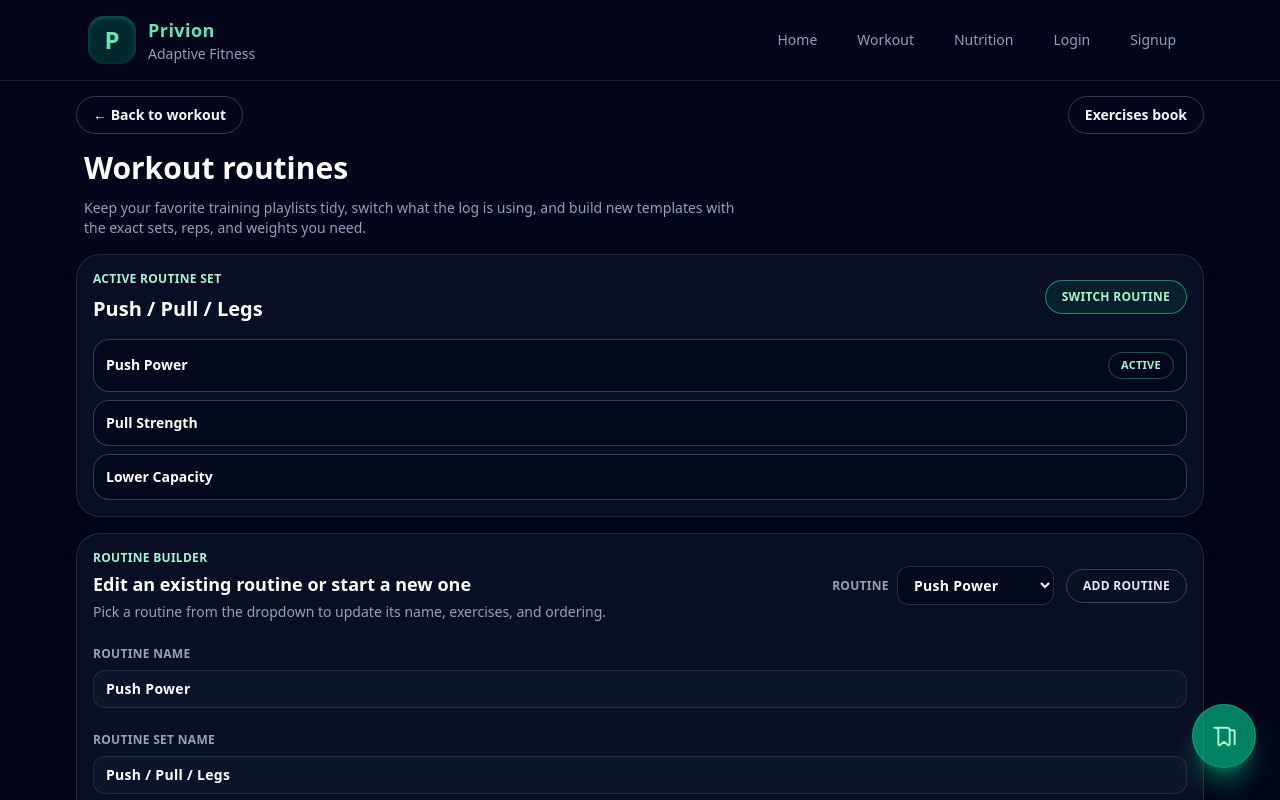
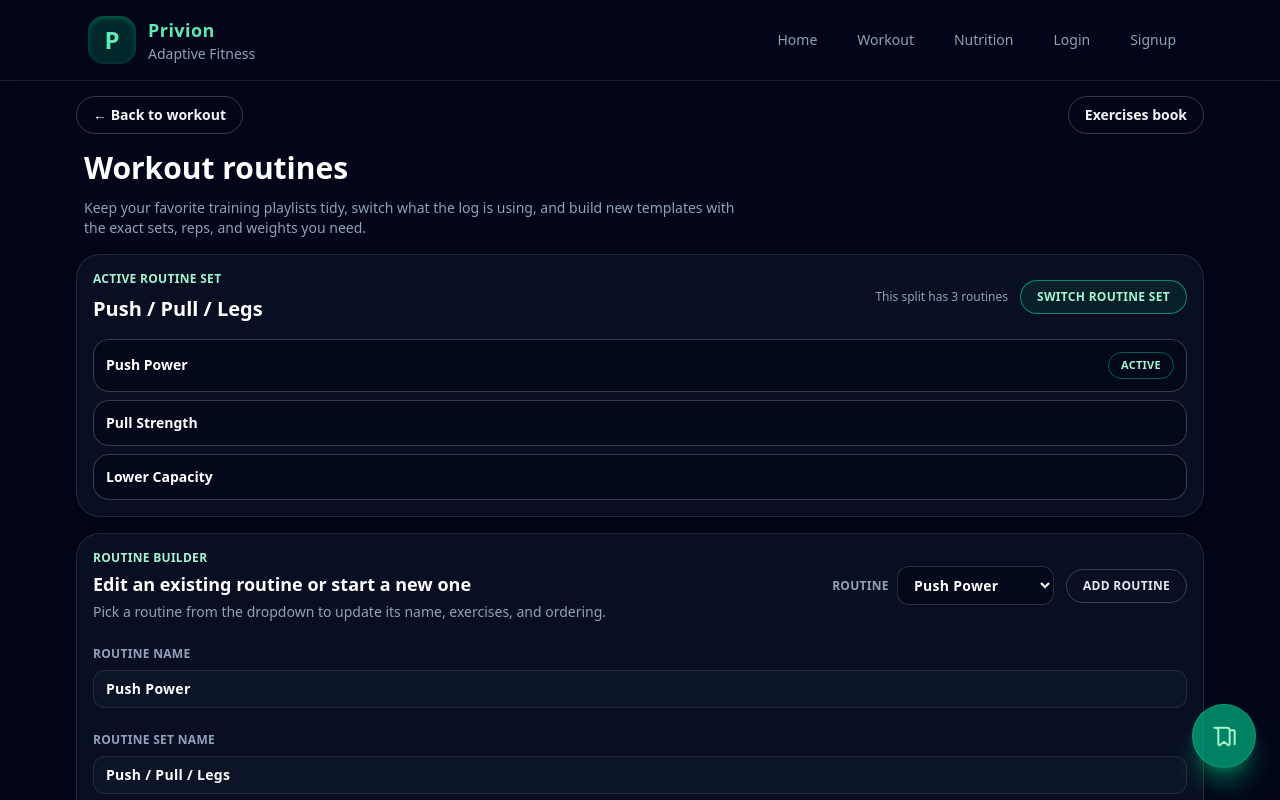
Before and after one commit to triek/privion, a Vue app: page /workout-routine in a window 1280 px wide. Shown: the top 800 px of the page. Built offline with nearby package versions, Linux system fonts and the light colour scheme.

Commit message:
update switch routine button to switch routine sets

```diff
--- a/src/views/WorkoutRoutineView.vue
+++ b/src/views/WorkoutRoutineView.vue
@@ -20,28 +20,42 @@
     <header class="space-y-3 mx-2">
       <h1 class="text-3xl font-bold text-white">Workout routines</h1>
       <p class="max-w-2xl text-sm text-slate-400">
-        Keep your favorite training playlists tidy, switch what the log is using, and build new templates with the exact sets,
-        reps, and weights you need.
+        Keep your favorite training playlists tidy, switch what the log is using, and build new
+        templates with the exact sets, reps, and weights you need.
       </p>
     </header>
 
-    <section class="space-y-4 rounded-3xl border border-white/10 bg-slate-900/60 p-4 shadow-lg shadow-slate-950/30">
-      <div class="flex flex-col gap-3 md:flex-row md:items-center md:justify-between">
+    <section
+      class="space-y-4 rounded-3xl border border-white/10 bg-slate-900/60 p-4 shadow-lg shadow-slate-950/30"
+    >
+      <div class="flex flex-col gap-2 md:flex-row md:items-center md:justify-between">
         <div class="space-y-2">
-          <p class="text-xs font-semibold uppercase tracking-wide text-emerald-200">Active routine set</p>
-          <h2 class="text-xl font-semibold text-white">{{ activeRoutine?.setName ?? 'No routine selected' }}</h2>
+          <p class="text-xs font-semibold uppercase tracking-wide text-emerald-200">
+            Active routine set
+          </p>
+          <h2 class="text-xl font-semibold text-white">
+            {{ activeRoutine?.setName ?? 'No routine selected' }}
+          </h2>
         </div>
         <div class="flex flex-col items-start gap-3 sm:flex-row sm:items-center">
+          <div class="text-xs text-slate-400">
+            <span
+              >This split has {{ activeRoutineSetRoutines.length }} routine{{
+                activeRoutineSetRoutines.length === 1 ? '' : 's'
+              }}</span
+            >
+          </div>
           <button
             type="button"
             class="inline-flex items-center justify-center gap-2 rounded-full border border-emerald-400/60 bg-emerald-500/10 px-4 py-2 text-xs font-semibold uppercase tracking-wide text-emerald-200 transition hover:-translate-y-0.5 hover:border-emerald-300/70"
             @click="showSwitchModal = true"
           >
-            Switch routine
+            Switch routine set
           </button>
         </div>
       </div>
 
+      <div v-if="activeRoutine" class="space-y-4">
         <div v-if="activeRoutine" class="space-y-4">
           <ul class="mt-3 space-y-2">
             <li
@@ -60,24 +74,40 @@
           </ul>
         </div>
         <p v-else class="text-sm text-slate-400">No active routine. Select one from the builder below and switch it on.</p>
+      </div>
+      <p v-else class="text-sm text-slate-400">
+        No active routine. Select one from the builder below and switch it on.
+      </p>
     </section>
 
     <section>
-      <article class="space-y-6 rounded-3xl border border-white/10 bg-slate-900/60 p-4 shadow-lg shadow-slate-950/30">
+      <article
+        class="space-y-6 rounded-3xl border border-white/10 bg-slate-900/60 p-4 shadow-lg shadow-slate-950/30"
+      >
         <div class="flex flex-col gap-3 md:flex-row md:items-center md:justify-between">
           <div class="space-y-1">
-            <p class="text-xs font-semibold uppercase tracking-wide text-emerald-200">Routine builder</p>
-            <h2 class="text-lg font-semibold text-white">Edit an existing routine or start a new one</h2>
-            <p class="text-sm text-slate-400">Pick a routine from the dropdown to update its name, exercises, and ordering.</p>
+            <p class="text-xs font-semibold uppercase tracking-wide text-emerald-200">
+              Routine builder
+            </p>
+            <h2 class="text-lg font-semibold text-white">
+              Edit an existing routine or start a new one
+            </h2>
+            <p class="text-sm text-slate-400">
+              Pick a routine from the dropdown to update its name, exercises, and ordering.
+            </p>
           </div>
           <div class="flex items-center gap-3">
-            <label class="flex items-center gap-2 text-xs font-semibold uppercase tracking-wide text-slate-400">
+            <label
+              class="flex items-center gap-2 text-xs font-semibold uppercase tracking-wide text-slate-400"
+            >
               Routine
               <select
                 v-model="selectedRoutineId"
                 class="rounded-xl border border-white/15 bg-slate-950/70 px-3 py-2 text-sm text-white focus:border-emerald-400 focus:outline-none focus-visible:ring-2 focus-visible:ring-emerald-400/50"
               >
-                <option v-for="routine in routines" :key="routine.id" :value="routine.id">{{ routine.name }}</option>
+                <option v-for="routine in routines" :key="routine.id" :value="routine.id">
+                  {{ routine.name }}
+                </option>
               </select>
             </label>
             <button
@@ -91,7 +121,9 @@
         </div>
 
         <div v-if="selectedRoutine" class="space-y-6">
-          <label class="flex flex-col gap-2 text-xs font-semibold uppercase tracking-wide text-slate-400">
+          <label
+            class="flex flex-col gap-2 text-xs font-semibold uppercase tracking-wide text-slate-400"
+          >
             Routine name
             <input
               v-model="selectedRoutine.name"
@@ -100,7 +132,9 @@
             />
           </label>
 
-          <label class="flex flex-col gap-2 text-xs font-semibold uppercase tracking-wide text-slate-400">
+          <label
+            class="flex flex-col gap-2 text-xs font-semibold uppercase tracking-wide text-slate-400"
+          >
             Routine set name
             <input
               v-model="selectedRoutine.setName"
@@ -114,7 +148,9 @@
             <div class="flex items-center justify-between gap-3">
               <div>
                 <h3 class="text-sm font-semibold text-white">Exercises</h3>
-                <p class="text-xs text-slate-400">Drop cards here. Use the handle to drag and rearrange.</p>
+                <p class="text-xs text-slate-400">
+                  Drop cards here. Use the handle to drag and rearrange.
+                </p>
               </div>
               <span class="text-[11px] font-semibold uppercase tracking-wide text-slate-400">
                 {{ selectedRoutine.exercises.length }} added
@@ -123,7 +159,9 @@
 
             <div
               class="grid min-h-[140px] gap-3 rounded-2xl border-2 border-dashed border-white/15 bg-slate-950/60 p-3 lg:grid-cols-2"
-              :class="selectedRoutine.exercises.length ? 'border-emerald-400/40 bg-emerald-500/5' : ''"
+              :class="
+                selectedRoutine.exercises.length ? 'border-emerald-400/40 bg-emerald-500/5' : ''
+              "
             >
               <p
                 v-if="!selectedRoutine.exercises.length"
@@ -156,12 +194,18 @@
                     <div class="flex items-start justify-between gap-3">
                       <div class="flex gap-2">
                         <!-- Exxercise number -->
-                      <div class="flex h-9 w-9 items-center justify-center text-2xl font-semibold text-white">
+                        <div
+                          class="flex h-9 w-9 items-center justify-center text-2xl font-semibold text-white"
+                        >
                           {{ index + 1 }}
                         </div>
                         <!-- Exercise name -->
                         <div>
-                        <p class="text-[11px] font-semibold uppercase tracking-wide text-emerald-200">{{ exercise.muscle }}</p>
+                          <p
+                            class="text-[11px] font-semibold uppercase tracking-wide text-emerald-200"
+                          >
+                            {{ exercise.muscle }}
+                          </p>
                           <p class="text-sm font-semibold text-white">{{ exercise.name }}</p>
                         </div>
                       </div>
@@ -178,10 +222,10 @@
 
                     <!-- Sets, reps, weight -->
                     <div class="grid gap-3 sm:grid-cols-3">
-                    <label class="flex flex-col gap-1 text-[11px] font-semibold uppercase tracking-wide text-slate-400">
-                      <div class="mx-2">
-                        Sets
-                      </div>
+                      <label
+                        class="flex flex-col gap-1 text-[11px] font-semibold uppercase tracking-wide text-slate-400"
+                      >
+                        <div class="mx-2">Sets</div>
                         <input
                           v-model.number="exercise.sets"
                           class="h-10 rounded-xl border border-white/10 bg-slate-900/70 px-3 text-sm text-white focus:border-emerald-400 focus:outline-none focus-visible:ring-2 focus-visible:ring-emerald-400/50"
@@ -189,10 +233,10 @@
                           type="number"
                         />
                       </label>
-                    <label class="flex flex-col gap-1 text-[11px] font-semibold uppercase tracking-wide text-slate-400">
-                      <div class="mx-2">
-                        Reps
-                      </div>
+                      <label
+                        class="flex flex-col gap-1 text-[11px] font-semibold uppercase tracking-wide text-slate-400"
+                      >
+                        <div class="mx-2">Reps</div>
                         <input
                           v-model.number="exercise.reps"
                           class="h-10 rounded-xl border border-white/10 bg-slate-900/70 px-3 text-sm text-white focus:border-emerald-400 focus:outline-none focus-visible:ring-2 focus-visible:ring-emerald-400/50"
@@ -200,10 +244,10 @@
                           type="number"
                         />
                       </label>
-                    <label class="flex flex-col gap-1 text-[11px] font-semibold uppercase tracking-wide text-slate-400">
-                      <div class="mx-2">
-                        Weight (lbs)
-                      </div>
+                      <label
+                        class="flex flex-col gap-1 text-[11px] font-semibold uppercase tracking-wide text-slate-400"
+                      >
+                        <div class="mx-2">Weight (lbs)</div>
                         <input
                           v-model.number="exercise.weight"
                           class="h-10 rounded-xl border border-white/10 bg-slate-900/70 px-3 text-sm text-white focus:border-emerald-400 focus:outline-none focus-visible:ring-2 focus-visible:ring-emerald-400/50"
@@ -231,10 +275,13 @@
               >
                 <div class="flex items-center justify-between gap-2">
                   <p class="font-semibold text-white">{{ exercise.name }}</p>
-                  <span class="text-[11px] uppercase tracking-wide text-emerald-200">{{ exercise.muscle }}</span>
+                  <span class="text-[11px] uppercase tracking-wide text-emerald-200">{{
+                    exercise.muscle
+                  }}</span>
                 </div>
                 <p class="text-xs text-slate-400">
-                  {{ exercise.defaultSets }} × {{ exercise.defaultReps }} · {{ exercise.defaultWeight }} lb starting point
+                  {{ exercise.defaultSets }} × {{ exercise.defaultReps }} ·
+                  {{ exercise.defaultWeight }} lb starting point
                 </p>
               </button>
             </div>
@@ -253,7 +300,10 @@
             </button>
           </div>
         </div>
-        <div v-else class="rounded-2xl border border-dashed border-white/20 bg-slate-950/70 p-4 text-sm text-slate-400">
+        <div
+          v-else
+          class="rounded-2xl border border-dashed border-white/20 bg-slate-950/70 p-4 text-sm text-slate-400"
+        >
           Add a routine to start editing the exercise list.
         </div>
       </article>
@@ -265,11 +315,15 @@
       role="dialog"
       aria-modal="true"
     >
-      <div class="w-full max-w-lg space-y-4 rounded-2xl border border-white/10 bg-slate-900/90 p-4 shadow-xl shadow-black/40">
+      <div
+        class="w-full max-w-lg space-y-4 rounded-2xl border border-white/10 bg-slate-900/90 p-4 shadow-xl shadow-black/40"
+      >
         <div class="flex items-center justify-between gap-3">
           <div>
-            <p class="text-xs font-semibold uppercase tracking-wide text-emerald-200">Switch routine</p>
-            <h3 class="text-lg font-semibold text-white">Choose a saved routine to activate</h3>
+            <p class="text-xs font-semibold uppercase tracking-wide text-emerald-200">
+              Switch routine set
+            </p>
+            <h3 class="text-lg font-semibold text-white">Choose a split to activate</h3>
           </div>
           <button
             type="button"
@@ -281,23 +335,27 @@
         </div>
 
         <ul class="space-y-3">
-          <li v-for="routine in routines" :key="routine.id">
+          <li v-for="routineSet in routineSets" :key="routineSet.setName">
             <button
               type="button"
               class="flex w-full items-center justify-between gap-3 rounded-2xl border px-4 py-3 text-left transition focus:outline-none focus-visible:ring-2 focus-visible:ring-emerald-400"
               :class="
-                routine.id === activeRoutineId
+                routineSet.setName === activeRoutine?.setName
                   ? 'border-emerald-400/60 bg-emerald-500/10 text-emerald-100'
                   : 'border-white/10 bg-slate-950/70 text-slate-200 hover:border-white/20'
               "
-            @click="setActiveRoutine(routine.id)"
+              @click="setActiveRoutineSet(routineSet.setName)"
             >
               <div class="space-y-1">
-              <p class="text-sm font-semibold text-white">{{ routine.name }}</p>
-              <p class="text-xs text-slate-400">{{ routine.setName }}</p>
+                <p class="text-sm font-semibold text-white">{{ routineSet.setName }}</p>
+                <p class="text-xs text-slate-400">
+                  Includes {{ routineSet.routines.length }} routine{{
+                    routineSet.routines.length === 1 ? '' : 's'
+                  }}
+                </p>
               </div>
               <span
-              v-if="routine.id === activeRoutineId"
+                v-if="routineSet.setName === activeRoutine?.setName"
                 class="rounded-full border border-emerald-400/40 px-3 py-1 text-[11px] font-semibold uppercase tracking-wide text-emerald-200"
               >
                 Active
@@ -340,14 +398,70 @@ type LibraryExercise = {
 }
 
 const exerciseLibrary: LibraryExercise[] = [
-  { id: 'flat-bench', name: 'Flat Bench Press', muscle: 'Chest', defaultSets: 4, defaultReps: 8, defaultWeight: 155 },
-  { id: 'incline-press', name: 'Incline Dumbbell Press', muscle: 'Chest', defaultSets: 3, defaultReps: 10, defaultWeight: 45 },
-  { id: 'bent-row', name: 'Bent-over Row', muscle: 'Back', defaultSets: 4, defaultReps: 8, defaultWeight: 135 },
-  { id: 'lat-pulldown', name: 'Lat Pulldown', muscle: 'Lats', defaultSets: 3, defaultReps: 12, defaultWeight: 110 },
-  { id: 'back-squat', name: 'Back Squat', muscle: 'Quads', defaultSets: 4, defaultReps: 6, defaultWeight: 205 },
-  { id: 'romanian-deadlift', name: 'Romanian Deadlift', muscle: 'Hamstrings', defaultSets: 3, defaultReps: 10, defaultWeight: 185 },
-  { id: 'overhead-press', name: 'Standing Overhead Press', muscle: 'Shoulders', defaultSets: 3, defaultReps: 8, defaultWeight: 85 },
-  { id: 'hammer-curl', name: 'Hammer Curl', muscle: 'Biceps', defaultSets: 3, defaultReps: 12, defaultWeight: 25 },
+  {
+    id: 'flat-bench',
+    name: 'Flat Bench Press',
+    muscle: 'Chest',
+    defaultSets: 4,
+    defaultReps: 8,
+    defaultWeight: 155,
+  },
+  {
+    id: 'incline-press',
+    name: 'Incline Dumbbell Press',
+    muscle: 'Chest',
+    defaultSets: 3,
+    defaultReps: 10,
+    defaultWeight: 45,
+  },
+  {
+    id: 'bent-row',
+    name: 'Bent-over Row',
+    muscle: 'Back',
+    defaultSets: 4,
+    defaultReps: 8,
+    defaultWeight: 135,
+  },
+  {
+    id: 'lat-pulldown',
+    name: 'Lat Pulldown',
+    muscle: 'Lats',
+    defaultSets: 3,
+    defaultReps: 12,
+    defaultWeight: 110,
+  },
+  {
+    id: 'back-squat',
+    name: 'Back Squat',
+    muscle: 'Quads',
+    defaultSets: 4,
+    defaultReps: 6,
+    defaultWeight: 205,
+  },
+  {
+    id: 'romanian-deadlift',
+    name: 'Romanian Deadlift',
+    muscle: 'Hamstrings',
+    defaultSets: 3,
+    defaultReps: 10,
+    defaultWeight: 185,
+  },
+  {
+    id: 'overhead-press',
+    name: 'Standing Overhead Press',
+    muscle: 'Shoulders',
+    defaultSets: 3,
+    defaultReps: 8,
+    defaultWeight: 85,
+  },
+  {
+    id: 'hammer-curl',
+    name: 'Hammer Curl',
+    muscle: 'Biceps',
+    defaultSets: 3,
+    defaultReps: 12,
+    defaultWeight: 25,
+  },
 ]
 
 const routines = ref<Routine[]>([
@@ -356,9 +470,30 @@ const routines = ref<Routine[]>([
     name: 'Push Power',
     setName: 'Push / Pull / Legs',
     exercises: [
-      { id: 'push-power-1', muscle: 'Chest', name: 'Barbell Bench Press', sets: 4, reps: 6, weight: 185 },
-      { id: 'push-power-2', muscle: 'Shoulders', name: 'Standing Overhead Press', sets: 3, reps: 8, weight: 95 },
-      { id: 'push-power-3', muscle: 'Triceps', name: 'Close-grip Bench Press', sets: 3, reps: 10, weight: 135 },
+      {
+        id: 'push-power-1',
+        muscle: 'Chest',
+        name: 'Barbell Bench Press',
+        sets: 4,
+        reps: 6,
+        weight: 185,
+      },
+      {
+        id: 'push-power-2',
+        muscle: 'Shoulders',
+        name: 'Standing Overhead Press',
+        sets: 3,
+        reps: 8,
+        weight: 95,
+      },
+      {
+        id: 'push-power-3',
+        muscle: 'Triceps',
+        name: 'Close-grip Bench Press',
+        sets: 3,
+        reps: 10,
+        weight: 135,
+      },
       { id: 'push-power-4', muscle: 'Chest', name: 'Cable Fly', sets: 3, reps: 15, weight: 40 },
     ],
   },
@@ -367,10 +502,38 @@ const routines = ref<Routine[]>([
     name: 'Pull Strength',
     setName: 'Push / Pull / Legs',
     exercises: [
-      { id: 'pull-strength-1', muscle: 'Back', name: 'Weighted Pull-up', sets: 4, reps: 5, weight: 25 },
-      { id: 'pull-strength-2', muscle: 'Back', name: 'Bent-over Row', sets: 4, reps: 8, weight: 145 },
-      { id: 'pull-strength-3', muscle: 'Rear Delts', name: 'Face Pull', sets: 3, reps: 15, weight: 35 },
-      { id: 'pull-strength-4', muscle: 'Biceps', name: 'Alternating Hammer Curl', sets: 3, reps: 12, weight: 25 },
+      {
+        id: 'pull-strength-1',
+        muscle: 'Back',
+        name: 'Weighted Pull-up',
+        sets: 4,
+        reps: 5,
+        weight: 25,
+      },
+      {
+        id: 'pull-strength-2',
+        muscle: 'Back',
+        name: 'Bent-over Row',
+        sets: 4,
+        reps: 8,
+        weight: 145,
+      },
+      {
+        id: 'pull-strength-3',
+        muscle: 'Rear Delts',
+        name: 'Face Pull',
+        sets: 3,
+        reps: 15,
+        weight: 35,
+      },
+      {
+        id: 'pull-strength-4',
+        muscle: 'Biceps',
+        name: 'Alternating Hammer Curl',
+        sets: 3,
+        reps: 12,
+        weight: 25,
+      },
     ],
   },
   {
@@ -378,10 +541,38 @@ const routines = ref<Routine[]>([
     name: 'Lower Capacity',
     setName: 'Push / Pull / Legs',
     exercises: [
-      { id: 'lower-capacity-1', muscle: 'Quads', name: 'Back Squat', sets: 4, reps: 6, weight: 225 },
-      { id: 'lower-capacity-2', muscle: 'Hamstrings', name: 'Romanian Deadlift', sets: 3, reps: 10, weight: 185 },
-      { id: 'lower-capacity-3', muscle: 'Glutes', name: 'Walking Lunge', sets: 3, reps: 12, weight: 40 },
-      { id: 'lower-capacity-4', muscle: 'Calves', name: 'Standing Calf Raise', sets: 4, reps: 15, weight: 55 },
+      {
+        id: 'lower-capacity-1',
+        muscle: 'Quads',
+        name: 'Back Squat',
+        sets: 4,
+        reps: 6,
+        weight: 225,
+      },
+      {
+        id: 'lower-capacity-2',
+        muscle: 'Hamstrings',
+        name: 'Romanian Deadlift',
+        sets: 3,
+        reps: 10,
+        weight: 185,
+      },
+      {
+        id: 'lower-capacity-3',
+        muscle: 'Glutes',
+        name: 'Walking Lunge',
+        sets: 3,
+        reps: 12,
+        weight: 40,
+      },
+      {
+        id: 'lower-capacity-4',
+        muscle: 'Calves',
+        name: 'Standing Calf Raise',
+        sets: 4,
+        reps: 15,
+        weight: 55,
+      },
     ],
   },
 ])
@@ -392,8 +583,23 @@ const draggingIndex = ref<number | null>(null)
 const lastSavedAt = ref<string | null>(null)
 const showSwitchModal = ref(false)
 
-const activeRoutine = computed(() => routines.value.find((routine) => routine.id === activeRoutineId.value) ?? null)
-const selectedRoutine = computed(() => routines.value.find((routine) => routine.id === selectedRoutineId.value) ?? null)
+const activeRoutine = computed(
+  () => routines.value.find((routine) => routine.id === activeRoutineId.value) ?? null,
+)
+const selectedRoutine = computed(
+  () => routines.value.find((routine) => routine.id === selectedRoutineId.value) ?? null,
+)
+const routineSets = computed(() => {
+  const grouped: Record<string, Routine[]> = {}
+  routines.value.forEach((routine) => {
+    const key = routine.setName || 'Custom split'
+    grouped[key] = grouped[key] ? [...grouped[key], routine] : [routine]
+  })
+  return Object.entries(grouped).map(([setName, setRoutines]) => ({
+    setName,
+    routines: setRoutines,
+  }))
+})
 const activeRoutineSetRoutines = computed(() => {
   const setName = activeRoutine.value?.setName
   if (!setName) return []
@@ -401,7 +607,9 @@ const activeRoutineSetRoutines = computed(() => {
 })
 
 const lastSavedMessage = computed(() =>
-  lastSavedAt.value ? `Last saved ${lastSavedAt.value}` : 'Edits are unsaved. Save to update the routine.'
+  lastSavedAt.value
+    ? `Last saved ${lastSavedAt.value}`
+    : 'Edits are unsaved. Save to update the routine.',
 )
 
 function addRoutine() {
@@ -420,6 +628,12 @@ function setActiveRoutine(id: string) {
   activeRoutineId.value = id
   selectedRoutineId.value = id
   showSwitchModal.value = false
+}
+
+function setActiveRoutineSet(setName: string) {
+  const routine = routines.value.find((entry) => entry.setName === setName)
+  if (!routine) return
+  setActiveRoutine(routine.id)
 }
 
 function addExerciseFromLibrary(exercise: LibraryExercise) {
```
Lines whose indentation alone changed are shown as unchanged.
